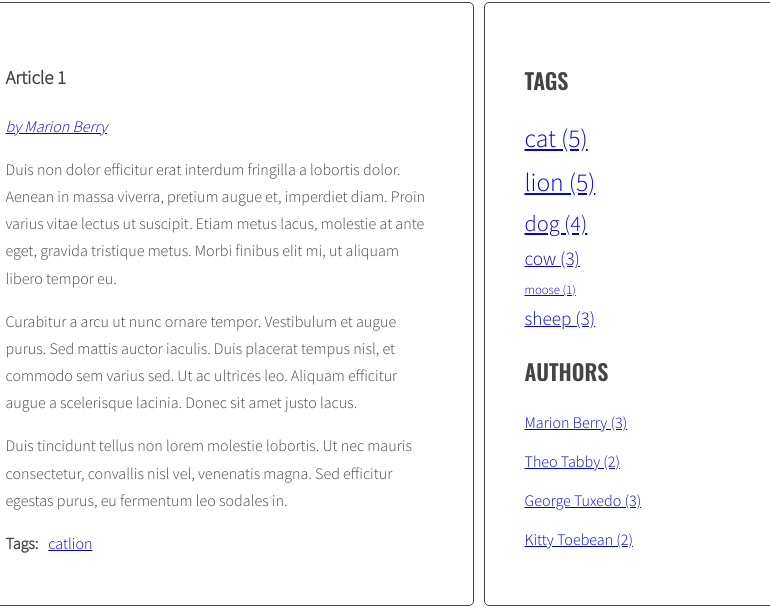
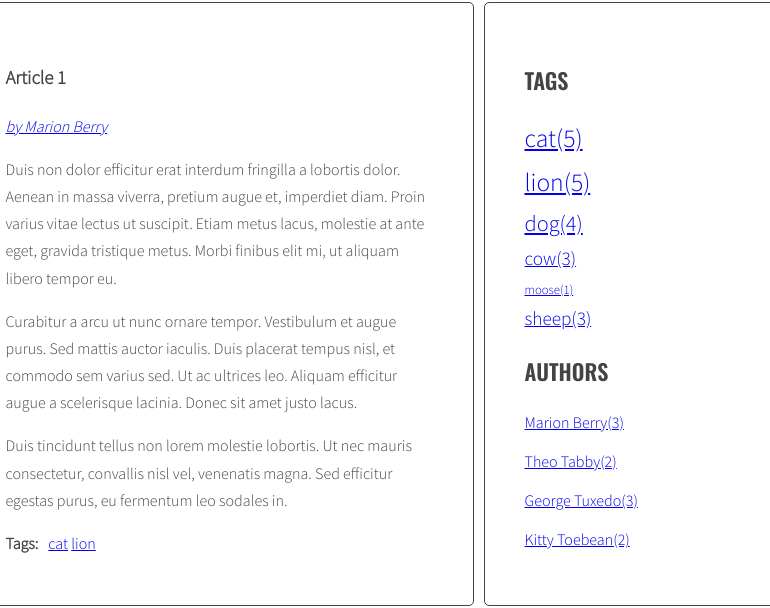
Before and after one commit to PatGrala/javascript-blog, a website: page index.html in a window 1280 px wide. Shown: the part 241-849 px from the top of the page, 421-1191 px from the left. Drawn offline with nearby package versions, Linux system fonts and the light colour scheme.

Commit message:
Add Handlebars and templates

```diff
--- a/index.html
+++ b/index.html
@@ -179,7 +179,6 @@
                     <aside class="sidebar">
                         <h2 class="section-title">Tags</h2>
                         <ul class="list tags">
-
                         </ul>
                         <h2 class="section-title">Authors</h2>
                         <ul class="list authors">
@@ -188,6 +187,26 @@
                 </main>
             </div>
         </div>
+        <script id="template-article-link" type="text/x-handlebars-template">
+            <li><a href="#{{ id }}"><span>{{ title }}</span></a></li>
+        </script>
+        <script id="template-tag-link" type="text/x-handlebars-template">
+            <li><a href="#tag-{{ id }}">{{ id }}</a></li>
+        </script>
+        <script id="template-author-link" type="text/x-handlebars-template">
+            <a href="#author-{{ id }}">by {{ id }}</a>
+        </script>
+        <script id="template-tag-cloud-link" type="text/x-handlebars-template">
+            {{#each tags}}
+            <li><a href=#tag-{{tag}} class="{{className}}"> {{tag}}({{count}})</a></li>
+            {{/each}}
+        </script>
+        <script id="template-author-cloud-link" type="text/x-handlebars-template">
+            {{#each authors}}
+            <li><a href="#author-{{author}}">{{author}}({{count}})</a></li>
+            {{/each}}
+        </script>
+        <script src="https://cdnjs.cloudflare.com/ajax/libs/handlebars.js/4.1.0/handlebars.min.js"></script>
         <script src="js/script.js"></script>
     </body>
 </html>
--- a/js/script.js
+++ b/js/script.js
@@ -1,4 +1,12 @@
 'use strict';
+
+const templates = {
+    articleLink: Handlebars.compile(document.querySelector('#template-article-link').innerHTML),
+    tagLink: Handlebars.compile(document.querySelector('#template-tag-link').innerHTML),
+    authorLink: Handlebars.compile(document.querySelector('#template-author-link').innerHTML),
+    tagCloudLink: Handlebars.compile(document.querySelector('#template-tag-cloud-link').innerHTML),
+    authorCloudLink: Handlebars.compile(document.querySelector('#template-author-cloud-link').innerHTML)
+}
 
 function titleClickHandler(event)
 {
@@ -82,7 +90,8 @@ function generateTitleLinks(customSelector = ''){
 
     /* create HTML of the link */
 
-    const linkHTML = '<li><a href="#' + articleId + '"><span>' + articleTitle + '</span></a></li>';
+    const linkHTMLData = { id: articleId, title: articleTitle };
+    const linkHTML = templates.articleLink(linkHTMLData);
 
     /* insert link into titleList */
 
@@ -151,7 +160,8 @@ function generateTags() {
     {
 
       /* generate HTML of the link */
-      const linkHTML = '<li><a href="#tag-' + tag + '">' + tag + '</a></li>';
+        const linkHTMLData = { id: tag };
+        const linkHTML = templates.tagLink(linkHTMLData);
 
       /* add generated code to html variable */
       html = html + linkHTML;
@@ -177,11 +187,16 @@ function generateTags() {
     const tagList = document.querySelector(optTagsListSelector);
 
     const tagsParams = calculateTagsParams(allTags);
-    let allTagsHTML = '';
+    const allTagsData = { tags: [] };
     for (let tag in allTags) {
-        allTagsHTML += '<li><a href=#tag-' + tag + ' class="' + calculateTagClass(allTags[tag], tagsParams) + '">' + tag + ' (' + allTags[tag] + ') ' + '</a></li>';
+        allTagsData.tags.push({
+            tag: tag,
+            count: allTags[tag],
+            className: calculateTagClass(allTags[tag], tagsParams)
+        });
     }
-    tagList.innerHTML = allTagsHTML;
+    console.log(allTagsData);
+    tagList.innerHTML = templates.tagCloudLink(allTagsData);
 }
 
 generateTags();
@@ -258,25 +273,27 @@ function generateAuthors() {
           allAuthors[author]++;
       }
 
-      const html = '<a href="#author-' + author + '">by ' + author + '</a>';
-      wrapper.innerHTML = html;
+      const linkHTMLData = { id: author };
+      const linkHTML = templates.authorLink(linkHTMLData);
+      wrapper.innerHTML = linkHTML;
   }
 
   const authorList = document.querySelector(optAuthorsListSelector);
-  let allAuthorsHTML = '';
+    const allAuthorsData = { authors: [] };
   for (let author in allAuthors) {
-    allAuthorsHTML += '<li><a href="#author-' + author + '">' + author + ' (' + allAuthors[author] + ') ' + '</a></li>';
+      allAuthorsData.authors.push({
+          author: author,
+          count: allAuthors[author],
+      });
   }
-  authorList.innerHTML = allAuthorsHTML;
+  authorList.innerHTML = templates.authorCloudLink(allAuthorsData);
 }
 generateAuthors();
 
 function authorClickHandler(event) {
     event.preventDefault();
     const clickedElement = this;
-    console.log(clickedElement);
     const author = this.getAttribute('href');
-    console.log(author);
     const activeAuthors = document.querySelectorAll('a[href ^= "#author-"]');
     for (let activeAuthor of activeAuthors) {
         activeAuthor.classList.remove('active');
@@ -292,7 +309,6 @@ function authorClickHandler(event) {
 
 function addClickListenersToAuthors() {
     const authorLinks = document.querySelectorAll('a[href ^= "#author-"]');
-    console.log(authorLinks);
 
     for (let authorLink of authorLinks) {
 
```
Also changed, not shown: .eslintrc.json.
